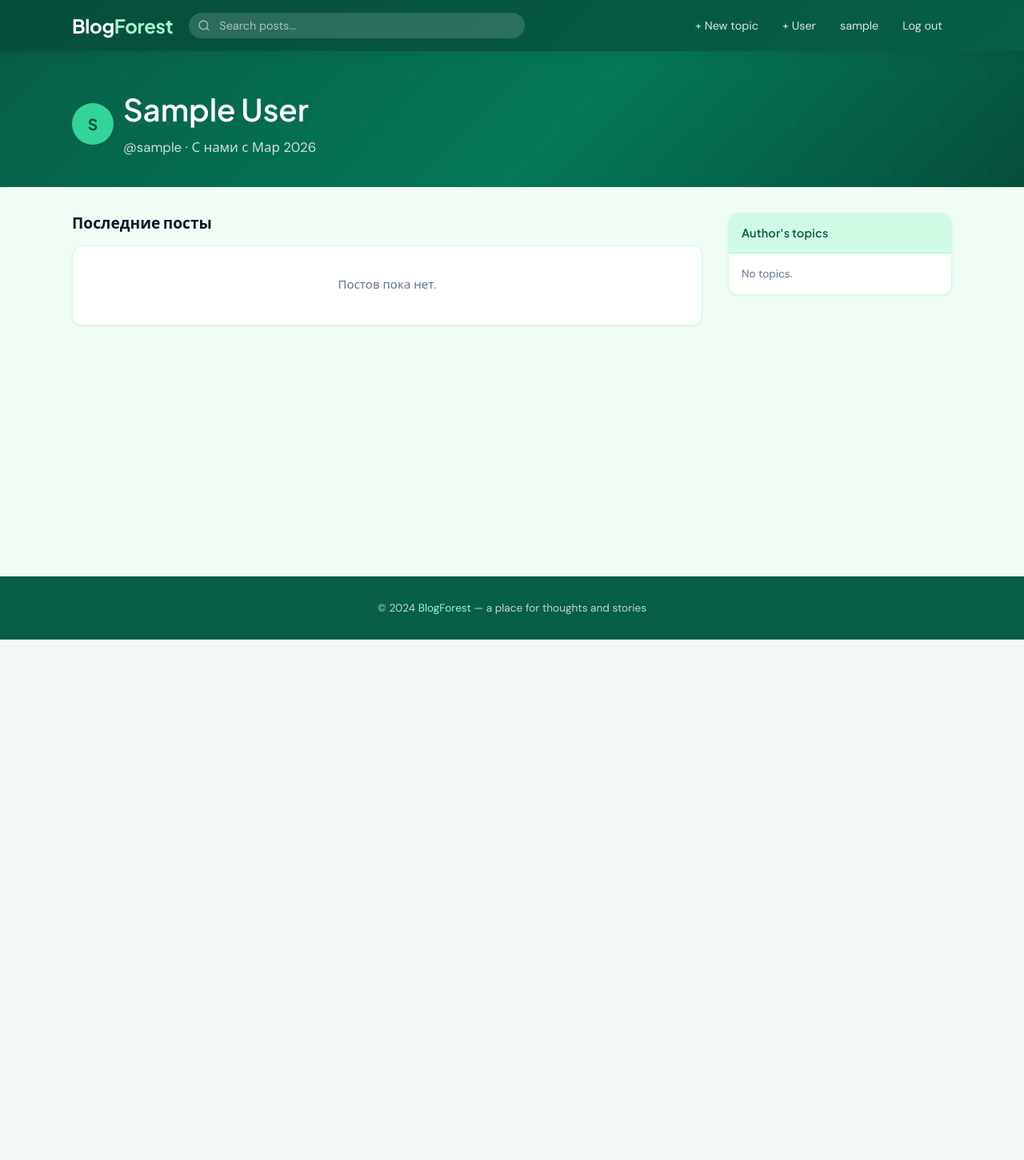
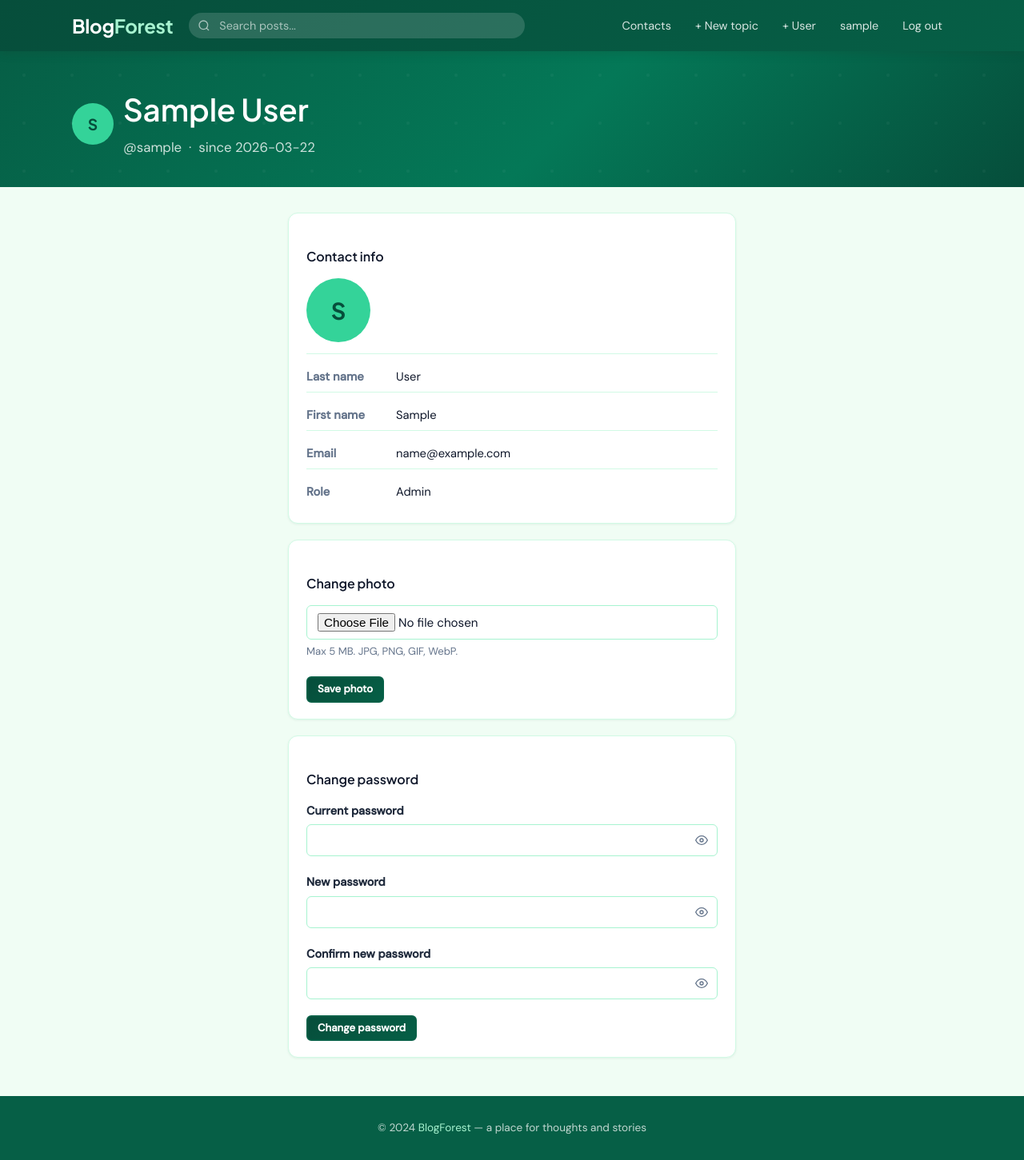
Before and after one commit to PvlKr16/Blogforest, a Django app: a page that uses blogapp/templates/blogapp/base.html in a window 1280 px wide. Shown: the whole page at 80% size. Before the commit the page ends 800 px from the top, so only its background shows below. Run offline with Django 4.2, Linux system fonts and the light colour scheme; the visitor is signed in with stand-in values (Sample User, id 1); data comes from the database, SQL or seed files in the repository; data that the repository does not hold is empty.

Commit message:
contacts added

```diff
--- a/blogapp/forms.py
+++ b/blogapp/forms.py
@@ -241,3 +241,60 @@ class AddMemberForm(forms.Form):
             self.fields['user'].queryset = User.objects.exclude(
                 pk__in=list(existing)
             ).exclude(pk=blog.owner.pk)
+
+
+class AvatarForm(forms.ModelForm):
+    class Meta:
+        model = UserProfile
+        fields = ('avatar',)
+        widgets = {
+            'avatar': forms.FileInput(attrs={'class': 'form-control', 'accept': 'image/*'}),
+        }
+        labels = {'avatar': 'Profile photo'}
+
+    def clean_avatar(self):
+        avatar = self.cleaned_data.get('avatar')
+        if avatar and hasattr(avatar, 'size'):
+            if avatar.size > settings.MAX_IMAGE_SIZE:
+                raise forms.ValidationError(
+                    f'Image must not exceed {settings.MAX_IMAGE_SIZE // (1024 * 1024)} MB.'
+                )
+        return avatar
+
+
+class PasswordChangeForm(forms.Form):
+    current_password = forms.CharField(
+        label='Current password',
+        widget=forms.PasswordInput(attrs={'class': 'form-control password-field'})
+    )
+    new_password = forms.CharField(
+        label='New password',
+        widget=forms.PasswordInput(attrs={'class': 'form-control password-field'}),
+        min_length=8,
+    )
+    confirm_password = forms.CharField(
+        label='Confirm new password',
+        widget=forms.PasswordInput(attrs={'class': 'form-control password-field'})
+    )
+
+    def __init__(self, user, *args, **kwargs):
+        self.user = user
+        super().__init__(*args, **kwargs)
+
+    def clean_current_password(self):
+        pw = self.cleaned_data.get('current_password')
+        if not self.user.check_password(pw):
+            raise forms.ValidationError('Current password is incorrect.')
+        return pw
+
+    def clean(self):
+        cleaned = super().clean()
+        p1 = cleaned.get('new_password')
+        p2 = cleaned.get('confirm_password')
+        if p1 and p2 and p1 != p2:
+            raise forms.ValidationError('New passwords do not match.')
+        return cleaned
+
+    def save(self):
+        self.user.set_password(self.cleaned_data['new_password'])
+        self.user.save()
--- a/blogapp/static/blogapp/css/main.css
+++ b/blogapp/static/blogapp/css/main.css
@@ -1112,3 +1112,20 @@ textarea.form-control { resize: vertical; min-height: 100px; }
   -webkit-box-orient: vertical;
   overflow: hidden;
 }
+
+/* ── Profile info rows ───────────────────────────────────────── */
+.profile-info-row {
+  display: flex;
+  gap: 12px;
+  padding: 6px 0;
+  border-bottom: 1px solid var(--border-light);
+  font-size: .92rem;
+}
+.profile-info-row:last-child { border-bottom: none; }
+.profile-info-label {
+  width: 100px;
+  flex-shrink: 0;
+  color: var(--text-muted);
+  font-weight: 600;
+}
+.profile-info-value { color: var(--text-primary); }
--- a/blogapp/templates/blogapp/base.html
+++ b/blogapp/templates/blogapp/base.html
@@ -80,6 +80,7 @@
 
       <nav class="header-nav" id="main-nav">
         {% if user.is_authenticated %}
+          <a href="{% url 'user_list' %}" class="nav-link">Contacts</a>
           <a href="{% url 'blog_create' %}" class="nav-link">+ New topic</a>
           {% if user.is_staff %}
           <a href="{% url 'register' %}" class="nav-link">+ User</a>
--- a/blogapp/templates/blogapp/profile.html
+++ b/blogapp/templates/blogapp/profile.html
@@ -5,70 +5,124 @@
 <div class="page-hero">
   <div class="container">
     <div class="flex items-center gap-3">
+      {% if profile_obj.avatar %}
+      <img src="{{ profile_obj.avatar.url }}" alt="{{ profile_user.username }}"
+           style="width:60px; height:60px; border-radius:50%; object-fit:cover; flex-shrink:0; border:3px solid rgba(255,255,255,.4);">
+      {% else %}
       <div class="avatar avatar-lg">{{ profile_user.username|first|upper }}</div>
+      {% endif %}
       <div>
         <h1>{{ profile_user.get_full_name|default:profile_user.username }}</h1>
-        <p>@{{ profile_user.username }} · С нами с {{ profile_user.date_joined|date:"M Y" }}</p>
+        <p>@{{ profile_user.username }}
+          {% if profile_obj.is_guest %}&nbsp;·&nbsp;guest{% endif %}
+          &nbsp;·&nbsp; since {{ profile_user.date_joined|date:"Y-m-d" }}
+        </p>
       </div>
     </div>
   </div>
 </div>
 
-<div class="container">
-  <div class="content-grid">
-    <!-- Posts -->
-    <div>
-      <h2 style="font-size:1.2rem; margin-bottom:16px;">Последние посты</h2>
-      {% for post in user_posts %}
-      <article class="card post-card">
-        <div class="card-body">
-          <div class="post-card-meta">
-            <span class="badge badge-stone">
-              <a href="{{ post.blog.get_absolute_url }}" style="color:inherit;">{{ post.blog.title }}</a>
+<div class="container content-full">
+  <div style="max-width:560px; margin:0 auto; display:flex; flex-direction:column; gap:20px;">
+
+    <!-- Contact info card -->
+    <div class="card">
+      <div class="card-body">
+        <h3 style="font-size:1rem; margin-bottom:16px;">Contact info</h3>
+
+        <div style="display:flex; flex-direction:column; gap:10px;">
+          <!-- Avatar -->
+          <div style="display:flex; align-items:center; gap:16px; padding-bottom:14px; border-bottom:1px solid var(--border-light);">
+            {% if profile_obj.avatar %}
+            <img src="{{ profile_obj.avatar.url }}" alt="{{ profile_user.username }}"
+                 style="width:80px; height:80px; border-radius:50%; object-fit:cover; border:2px solid var(--border-light);">
+            {% else %}
+            <div class="avatar" style="width:80px; height:80px; font-size:1.8rem;">
+              {{ profile_user.username|first|upper }}
+            </div>
+            {% endif %}
+          </div>
+
+          <!-- Fields -->
+          <div class="profile-info-row">
+            <span class="profile-info-label">Last name</span>
+            <span class="profile-info-value">{{ profile_user.last_name|default:"—" }}</span>
+          </div>
+          <div class="profile-info-row">
+            <span class="profile-info-label">First name</span>
+            <span class="profile-info-value">{{ profile_user.first_name|default:"—" }}</span>
+          </div>
+          <div class="profile-info-row">
+            <span class="profile-info-label">Email</span>
+            <span class="profile-info-value">{{ profile_user.email|default:"—" }}</span>
+          </div>
+          <div class="profile-info-row">
+            <span class="profile-info-label">Role</span>
+            <span class="profile-info-value">
+              {% if profile_user.is_staff %}Admin{% elif profile_obj.is_guest %}Guest{% else %}User{% endif %}
             </span>
-            <span class="text-muted text-sm">{{ post.created_at|date:"d M Y" }}</span>
           </div>
-          <h3 class="post-card-title">
-            <a href="{{ post.get_absolute_url }}">{{ post.title }}</a>
-          </h3>
-          <p class="post-card-excerpt">{{ post.content|truncatewords:30 }}</p>
-        </div>
-      </article>
-      {% empty %}
-      <div class="card">
-        <div class="card-body" style="text-align:center; padding:36px;">
-          <p class="text-muted">Постов пока нет.</p>
         </div>
       </div>
-      {% endfor %}
     </div>
 
-    <!-- Sidebar -->
-    <aside class="sidebar">
-      <div class="sidebar-widget">
-        <div class="sidebar-widget-head">Author's topics</div>
-        <div class="sidebar-widget-body">
-          {% for blog in user_blogs %}
-          <div class="sidebar-blog-item">
-            <div class="sidebar-blog-cover">
-              {% if blog.cover %}<img src="{{ blog.cover.url }}" alt="">{% endif %}
+    <!-- Edit forms — only for own profile -->
+    {% if is_own %}
+
+    <!-- Change avatar -->
+    <div class="card">
+      <div class="card-body">
+        <h3 style="font-size:1rem; margin-bottom:16px;">Change photo</h3>
+        <form method="post" enctype="multipart/form-data">
+          {% csrf_token %}
+          <div class="form-group">
+            {{ avatar_form.avatar }}
+            {% if avatar_form.avatar.errors %}
+            <ul class="errorlist">{% for e in avatar_form.avatar.errors %}<li>{{ e }}</li>{% endfor %}</ul>
+            {% endif %}
+            <div class="form-text">Max 5 MB. JPG, PNG, GIF, WebP.</div>
+          </div>
+          <button type="submit" name="change_avatar" class="btn btn-primary btn-sm">Save photo</button>
+        </form>
+      </div>
+    </div>
+
+    <!-- Change password -->
+    <div class="card">
+      <div class="card-body">
+        <h3 style="font-size:1rem; margin-bottom:16px;">Change password</h3>
+        <form method="post">
+          {% csrf_token %}
+          {% for field in password_form %}
+          <div class="form-group">
+            <label class="form-label" for="{{ field.id_for_label }}">{{ field.label }}</label>
+            <div class="password-wrap">
+              {{ field }}
+              <button type="button" class="password-toggle" aria-label="Toggle password">
+                <svg class="eye-show" width="16" height="16" viewBox="0 0 24 24" fill="none" stroke="currentColor" stroke-width="2">
+                  <path d="M1 12s4-8 11-8 11 8 11 8-4 8-11 8-11-8-11-8z"/><circle cx="12" cy="12" r="3"/>
+                </svg>
+                <svg class="eye-hide" width="16" height="16" viewBox="0 0 24 24" fill="none" stroke="currentColor" stroke-width="2">
+                  <path d="M17.94 17.94A10.07 10.07 0 0 1 12 20c-7 0-11-8-11-8a18.45 18.45 0 0 1 5.06-5.94"/>
+                  <path d="M9.9 4.24A9.12 9.12 0 0 1 12 4c7 0 11 8 11 8a18.5 18.5 0 0 1-2.16 3.19"/>
+                  <line x1="1" y1="1" x2="23" y2="23"/>
+                </svg>
+              </button>
             </div>
-            <div>
-              <div class="sidebar-blog-name">
-                <a href="{{ blog.get_absolute_url }}">{{ blog.title }}</a>
-              </div>
-              <div class="sidebar-blog-sub">
-                {% if blog.is_public %}🌿 Public{% else %}🔒 Private{% endif %}
-                · {{ blog.posts.count }} постов
-              </div>
-            </div>
+            {% if field.errors %}
+            <ul class="errorlist">{% for e in field.errors %}<li>{{ e }}</li>{% endfor %}</ul>
+            {% endif %}
           </div>
-          {% empty %}
-          <p class="text-muted text-sm">No topics.</p>
           {% endfor %}
-        </div>
+          {% if password_form.non_field_errors %}
+          <ul class="errorlist">{% for e in password_form.non_field_errors %}<li>{{ e }}</li>{% endfor %}</ul>
+          {% endif %}
+          <button type="submit" name="change_password" class="btn btn-primary btn-sm">Change password</button>
+        </form>
       </div>
-    </aside>
+    </div>
+
+    {% endif %}
   </div>
 </div>
 {% endblock %}
--- a/blogapp/urls.py
+++ b/blogapp/urls.py
@@ -11,7 +11,6 @@ urlpatterns = [
     path('', views.home, name='home'),
 
     # Blogs
-    # path('blogs/', views.blog_list, name='blog_list'),
     path('blogs/create/', views.blog_create, name='blog_create'),
     path('blogs/<int:pk>/', views.blog_detail, name='blog_detail'),
     path('blogs/<int:pk>/edit/', views.blog_edit, name='blog_edit'),
@@ -32,6 +31,7 @@ urlpatterns = [
     # Tags
     path('tag/<slug:slug>/', views.tag_posts, name='tag_posts'),
 
-    # Profile
+    # Users
+    path('users/', views.user_list, name='user_list'),
     path('user/<str:username>/', views.profile, name='profile'),
 ]
--- a/blogapp/views.py
+++ b/blogapp/views.py
@@ -13,6 +13,7 @@ from .models import Blog, Post, Comment, Tag, PostFile, BlogFile
 from .forms import (
     RegistrationForm, LoginForm, BlogForm, PostForm,
     CommentForm, SearchForm, AddMemberForm,
+    AvatarForm, PasswordChangeForm,
     DEFAULT_SEARCH_SCOPES,
     SEARCH_IN_AUTHOR, SEARCH_IN_TITLE,
     SEARCH_IN_DESCRIPTION, SEARCH_IN_CONTENT, SEARCH_IN_COMMENTS,
@@ -449,7 +450,6 @@ def blog_delete_file(request, file_pk):
 # ─── Tags ─────────────────────────────────────────────────────────────────────
 
 @login_required
-@login_required
 def tag_posts(request, slug):
     tag = get_object_or_404(Tag, slug=slug)
     visible_blogs = get_visible_blogs(request.user)
@@ -467,21 +467,53 @@ def tag_posts(request, slug):
     })
 
 
+# ─── User list ────────────────────────────────────────────────────────────────
+
+@login_required
+def user_list(request):
+    users = User.objects.select_related('profile').order_by('username')
+    return render(request, 'blogapp/user_list.html', {'users': users})
+
+
 # ─── Profile ──────────────────────────────────────────────────────────────────
 
 @login_required
-@login_required
 def profile(request, username):
     profile_user = get_object_or_404(User, username=username)
-    visible_blogs = get_visible_blogs(request.user)
+    is_own = request.user == profile_user
+    # Ensure profile exists
+    from blogapp.models import UserProfile
+    profile_obj, _ = UserProfile.objects.get_or_create(user=profile_user)
 
-    user_blogs = Blog.objects.filter(owner=profile_user).filter(pk__in=visible_blogs)
-    user_posts = Post.objects.filter(
-        author=profile_user, blog__in=visible_blogs, is_published=True
-    ).select_related('blog')[:10]
+    avatar_form = None
+    password_form = None
+
+    if is_own:
+        if request.method == 'POST':
+            if 'change_avatar' in request.POST:
+                avatar_form = AvatarForm(request.POST, request.FILES, instance=profile_obj)
+                if avatar_form.is_valid():
+                    avatar_form.save()
+                    messages.success(request, 'Profile photo updated.')
+                    return redirect('profile', username=username)
+            elif 'change_password' in request.POST:
+                password_form = PasswordChangeForm(request.user, request.POST)
+                if password_form.is_valid():
+                    password_form.save()
+                    # Keep user logged in after password change
+                    from django.contrib.auth import update_session_auth_hash
+                    update_session_auth_hash(request, request.user)
+                    messages.success(request, 'Password changed successfully.')
+                    return redirect('profile', username=username)
+        if avatar_form is None:
+            avatar_form = AvatarForm(instance=profile_obj)
+        if password_form is None:
+            password_form = PasswordChangeForm(request.user)
 
     return render(request, 'blogapp/profile.html', {
         'profile_user': profile_user,
-        'user_blogs': user_blogs,
-        'user_posts': user_posts,
+        'profile_obj': profile_obj,
+        'is_own': is_own,
+        'avatar_form': avatar_form,
+        'password_form': password_form,
     })
```
Also changed, not shown: blogapp/models.py (+6 -1 lines), blogapp/templates/blogapp/user_list.html (added, +53 -0 lines), blogapp/migrations/0006_userprofile_add_avatar.py (added).
